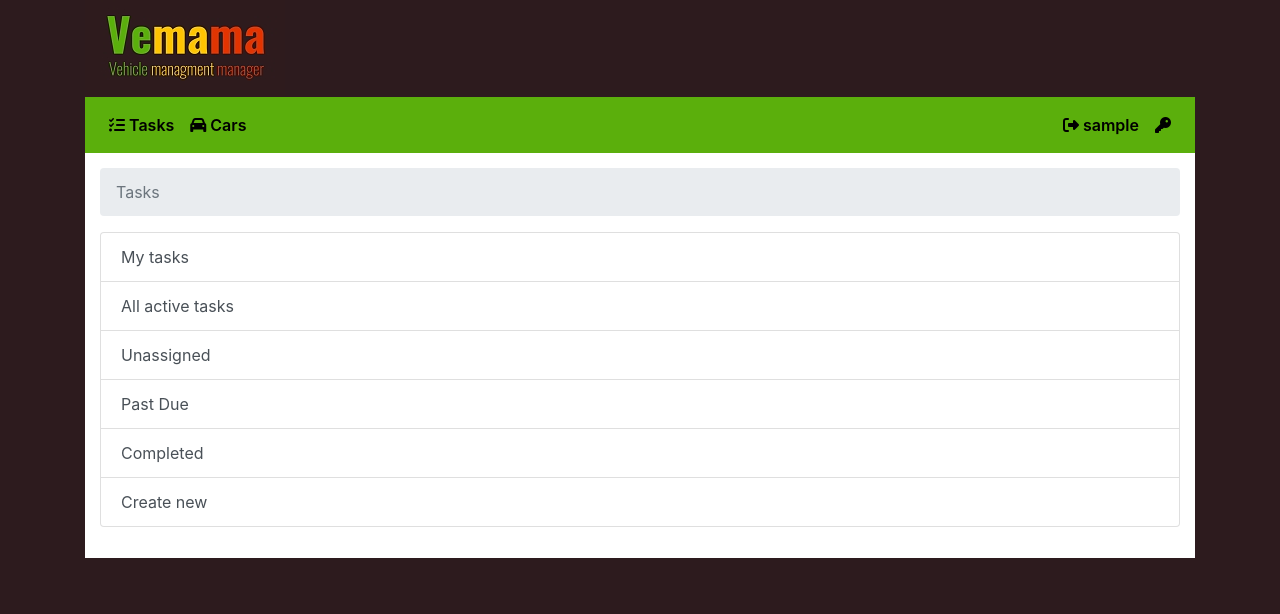
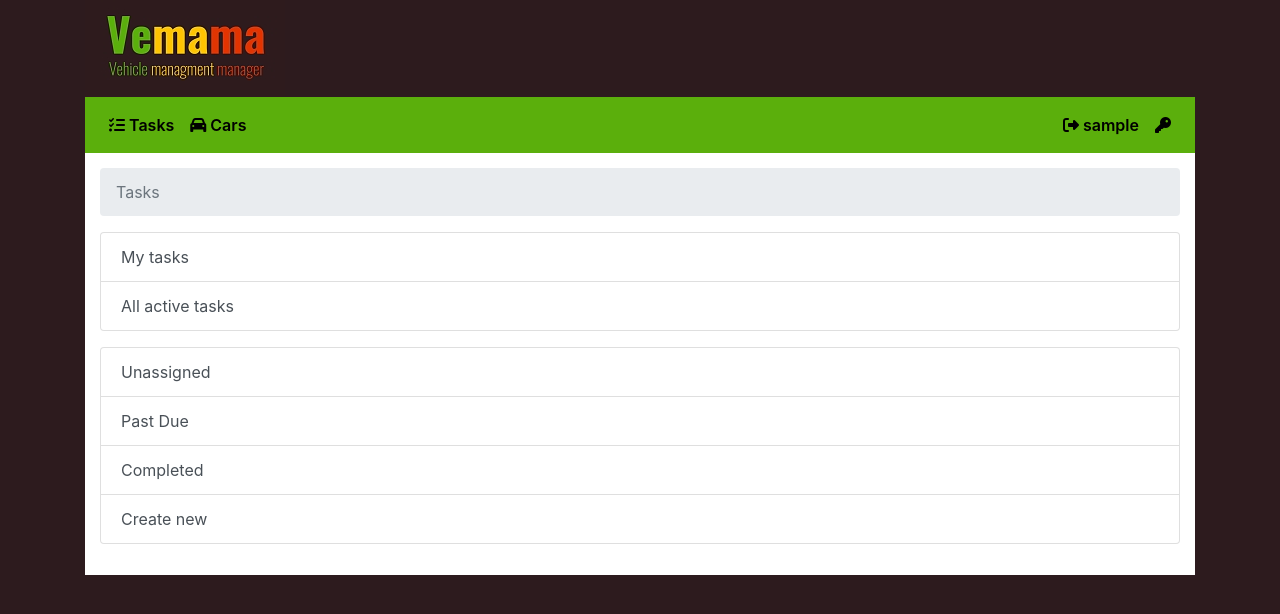
Before and after one commit to Fasther/Vemama, a Django app: page /tasks/ in a window 1280 px wide. Shown: the top 614 px of the page. Run offline with Django 3.2, Linux system fonts and the light colour scheme; the visitor is signed in with stand-in values (Sample User, id 1); some libraries are stand-ins or nearby versions.

Commit message:
Tasks index - visual indentation of admin views

```diff
--- a/vemama/tasks/templates/tasks/tasks_index.html
+++ b/vemama/tasks/templates/tasks/tasks_index.html
@@ -11,13 +11,17 @@
 <div class="list-group">
     <a class="list-group-item list-group-item-action" href="{% url 'tasks:my_tasks' %}"> My tasks </a>
     <a class="list-group-item list-group-item-action" href="{% url 'tasks:active_tasks' %}"> All active tasks </a>
-    {% if user.is_staff %}
+</div>
+<p></p>
+{% if user.is_staff %}
+<div class="list-group">
     <a class="list-group-item list-group-item-action" href="#"> Unassigned </a>
     <a class="list-group-item list-group-item-action" href="#"> Past Due </a>
     <a class="list-group-item list-group-item-action" href="#"> Completed </a>
     <a class="list-group-item list-group-item-action" href="#"> Create new </a>
-    {% endif %}
 </div>
+{% endif %}
+
 <p></p>
 
 {% endblock %}
```
